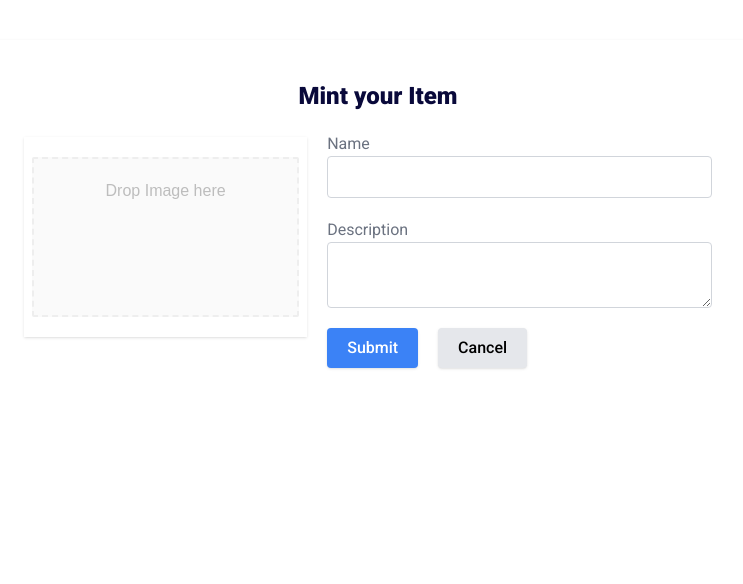
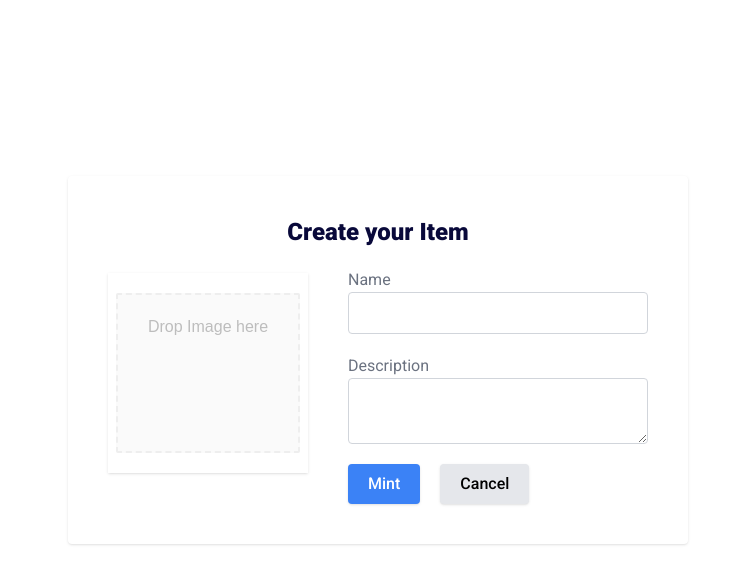
Before and after one commit to yrombacatan/item-identification-using-kadena-blockchain, a React (Create React App) app: page /items/mint in a window 1280 px wide. Shown: the top 584 px of the page, without its empty margins (262-1005 px from the left). Built offline with nearby package versions, Linux system fonts and the light colour scheme; sample sign-in values are in the browser's storage; what ipfs-http-client would draw is missing.

Commit message:
minor design changes

```diff
--- a/src/routes/item-list.js
+++ b/src/routes/item-list.js
@@ -90,7 +90,7 @@ const ItemList = () => {
   }, []);
 
   return (
-    <main className="sm:w-4/5 mx-auto mt-10 h-100 text-center p-5 sm:10 sm:p-10 shadow">
+    <main className="sm:w-4/5 mx-auto mt-10 h-100 p-5 sm:10 sm:p-10 shadow">
       <h1 className="text-2xl font-semibold text-center mb-10">Dashboard</h1>
 
       <div className="w-100 mx-auto bg-white rounded mb-10">
@@ -119,7 +119,7 @@ const ItemList = () => {
             size="150"
           />
         </div>
-        <p className="font-bold text-gray-700 overflow-auto">
+        <p className="font-bold text-gray-700 overflow-auto text-center">
           {localStorage.getItem("accountAddress")}
         </p>
       </div>
--- a/src/routes/item-mint.js
+++ b/src/routes/item-mint.js
@@ -151,14 +151,14 @@ const ItemMint = () => {
   }, [requestKey]);
 
   return (
-    <main className="sm:w-4/5 mx-auto flex justify-center mt-10 h-100 p-5 sm:10 sm:p-10 shadow">
-      <div className="text-center w-full">
-        <h1 className="text-2xl font-bold">Mint your Item</h1>
-        <div className="sm:w-3/4 sm:mx-auto sm:flex">
-          <div className="sm:w-2/5">
+    <main className="flex justify-center items-center p-5">
+      <div className="sm:w-1/2 -translate-y-10 text-center w-full p-5 md:p-10 shadow rounded">
+        <h1 className="text-2xl font-bold">Create your Item</h1>
+        <div className="md:flex gap-10">
+          <div className="md:w-2/5">
             <PreviewDropzone onCapture={captureFile} />
           </div>
-          <div className="sm:w-3/5 sm:p-5">
+          <div className="md:w-3/5 mt-5">
             <div className="flex flex-col mb-5">
               <label className="text-left text-gray-500 sm:basis-1/4">
                 Name
@@ -184,12 +184,12 @@ const ItemMint = () => {
               />
             </div>
 
-            <div className="flex gap-5">
+            <div className="flex gap-5 flex-col md:flex-row">
               <button
                 className="py-2 px-5 bg-blue-500 rounded shadow font-medium text-white"
                 onClick={handleMintButton}
               >
-                Submit
+                Mint
               </button>
               <button
                 className="py-2 px-5 bg-gray-200 rounded shadow font-medium text-black"
--- a/src/routes/login.js
+++ b/src/routes/login.js
@@ -26,14 +26,14 @@ const Login = () => {
   };
 
   return (
-    <main className="w-full h-screen flex justify-center">
-      <div className="md:w-1/2 md:mt-56 mt-10 py-10 px-5">
+    <main className="w-full flex justify-center items-center p-5">
+      <div className="md:w-1/2 p-5 shadow -translate-y-10 md:p-10">
         <h1 className="text-2xl font-semibold">
-          Product Identification |{" "}
+          Item Identification |{" "}
           <span className="text-neutral-400">Powered by Kadena</span>
         </h1>
 
-        <div className="flex flex-col mt-10">
+        <div className="flex flex-col mt-5">
           <label className="text-gray-500 font-bold">Wallet Address</label>
           <input
             className="p-2 border rounded"
@@ -43,7 +43,7 @@ const Login = () => {
         </div>
 
         <button
-          className="px-5 py-2 bg-indigo-500 hover:bg-indigo-400 rounded shadow text-white mt-10"
+          className="px-5 py-2 bg-indigo-500 hover:bg-indigo-400 rounded shadow text-white mt-5"
           onClick={handleConnectButton}
         >
           Connect
```
